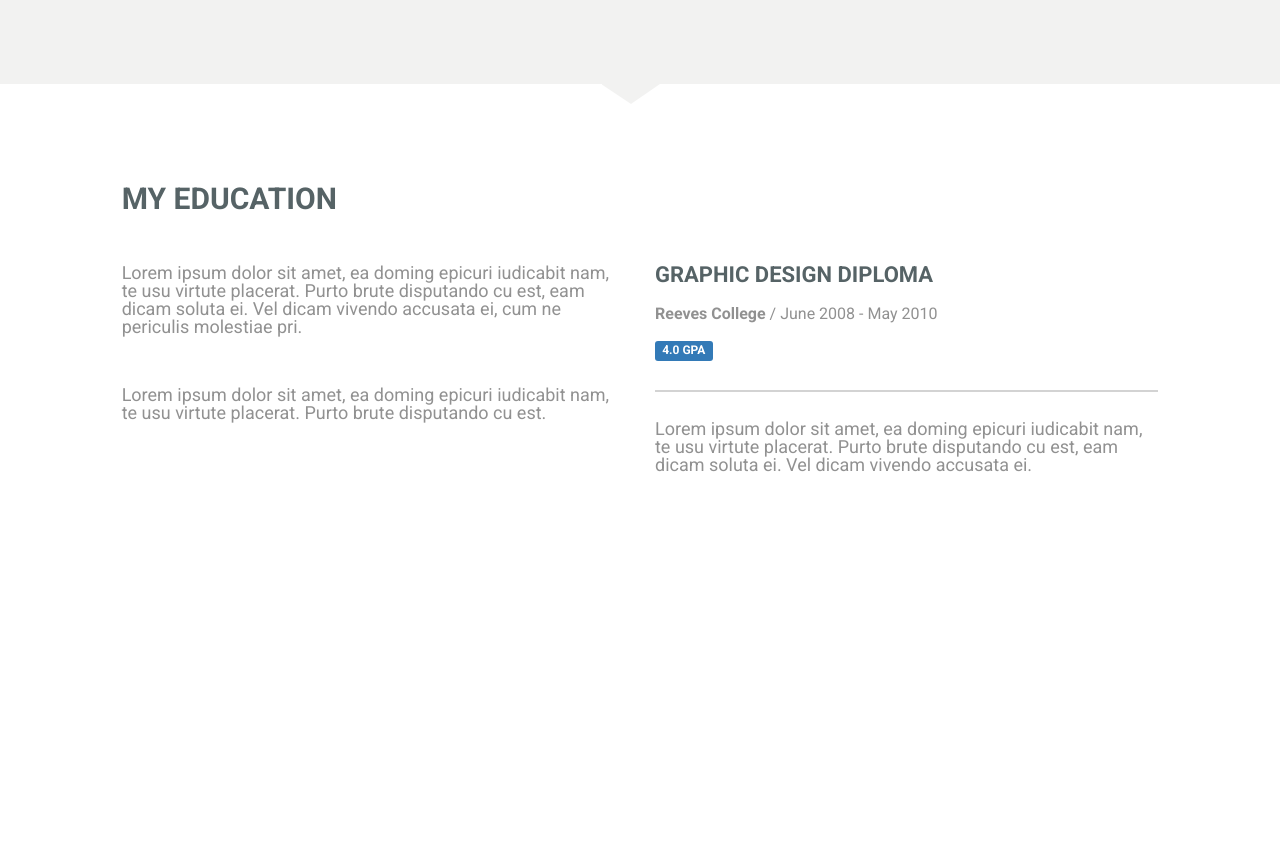
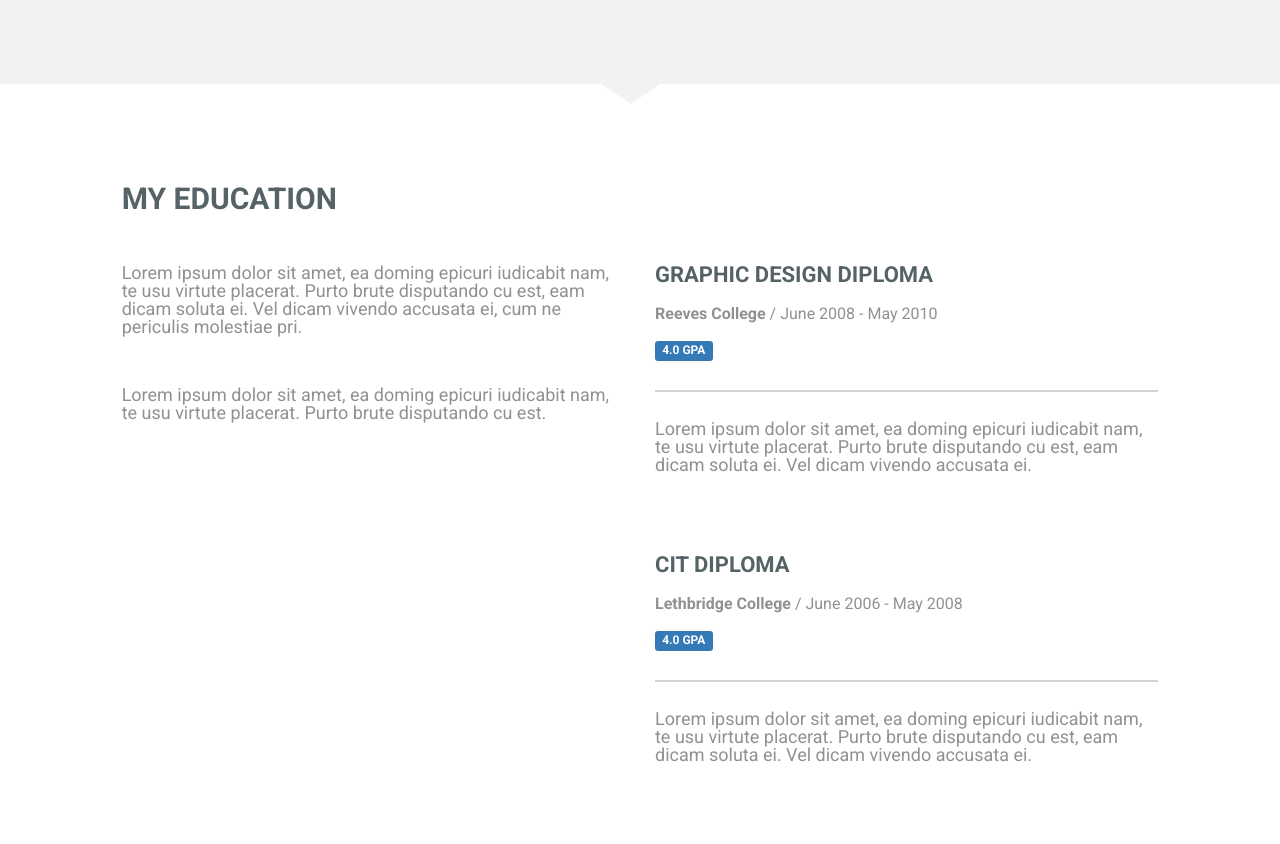
Before and after one commit to KrzysztofGolat/0006_Web_Graphic_Designer, a website: page app/index.html in a window 1280 px wide. Shown: the part 2402-3246 px from the top of the page. Before the commit the page ends 2877 px from the top, so only its background shows below. Drawn offline with nearby package versions, Linux system fonts and the light colour scheme; files that its build step writes are made by us from their sources.

Commit message:
My education section.

```diff
--- a/app/index.html
+++ b/app/index.html
@@ -169,10 +169,12 @@
         <div class="row">
             <div class="col-md-10 col-md-offset-1
                         col-xs-12">
-                <h2 class="education__title">My Education</h2>
+                <h2 class="education__title">
+                    My Education
+                </h2>
             </div>
-                    <div class="col-md-10 col-md-offset-1 col-xs-12">
-                        <div class="row">
+                <div class="col-md-10 col-md-offset-1 col-xs-12">
+                    <div class="row">
                         <div class="col-md-6 col-xs-12 education__left">
 
                         <p class="resume__description">
@@ -197,11 +199,21 @@
                                 </p>
                             </section>
 
+                            <section>
+                                <h3 class="education__inside">
+                                    CIT Diploma
+                                </h3>
+                                <h4 class="education__description1">              <strong>Lethbridge College    </strong> / June 2006 - May 2008
+                                </h4>
+                                <span class="label label-primary">4.0 GPA</span>
 
-                        </div>
+                                <p class="education__description2">
+                                  Lorem ipsum dolor sit amet, ea doming epicuri iudicabit nam, te usu virtute placerat. Purto brute disputando cu est, eam dicam soluta ei. Vel dicam vivendo accusata ei.
+                                </p>
+                            </section>
                         </div>
                     </div>
-
+                </div>
         </div>
     </div>
     </main>
--- a/app/styles/style.scss
+++ b/app/styles/style.scss
@@ -495,5 +495,6 @@ h2 {
         margin-top: 32px;
         padding-top: 28px;
         border-top: solid 2px lightgrey;
+        padding-bottom: 80px;
         }
 }
```
